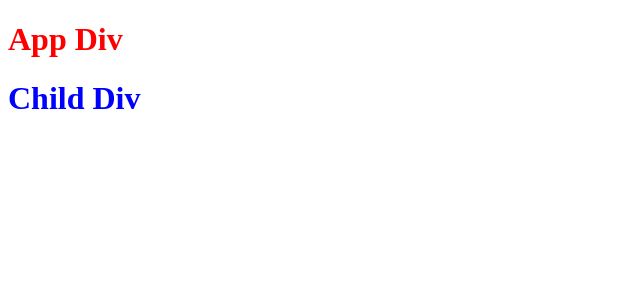
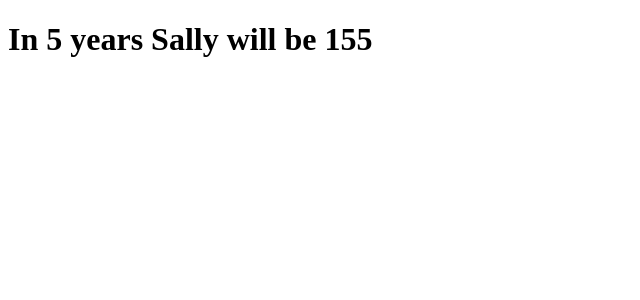
Before and after one commit to Hamm01/Advanced_React_testing, a React (Vite) app in the folder client/: page / in a window 1280 px wide. Shown: the top 300 px of the page, without its empty margins (0-640 px from the left). Built offline with nearby package versions, Linux system fonts and the light colour scheme; the HTML template or start-up script is replaced by a standard one.

Commit message:
How to add Prop-types to project ,, used in component, to check the typesafety, it will provide warning in console when wrong value for props are used

```diff
--- a/client/package.json
+++ b/client/package.json
@@ -11,6 +11,7 @@
   },
   "dependencies": {
     "date-fns": "^3.3.1",
+    "prop-types": "^15.8.1",
     "react": "^18.2.0",
     "react-dom": "^18.2.0",
     "styled-components": "^6.1.8"
--- a/client/src/App.jsx
+++ b/client/src/App.jsx
@@ -1,13 +1,9 @@
-import { Child } from './Child'
-import styled from 'styled-components'
+import Component from './Component'
+
 export default function App() {
-  const RedHone = styled.h1`
-    color: red;
-  `
   return (
     <>
-      <RedHone>App Div </RedHone>
-      <Child />
+      <Component name="Sally" age="15" />
     </>
   )
 }
--- a/client/src/Child.jsx
+++ /dev/null
@@ -1,8 +0,0 @@
-import styled from 'styled-components'
-
-export function Child() {
-  const Blueone = styled.h1`
-    color: blue;
-  `
-  return <Blueone>Child Div</Blueone>
-}
--- /dev/null
+++ b/client/src/Component.jsx
@@ -0,0 +1,17 @@
+import PropTypes from 'prop-types'
+function Component({ name, age }) {
+  return (
+    <>
+      <h1>
+        In 5 years {name} will be {age + 5}
+      </h1>
+    </>
+  )
+}
+
+Component.propTypes = {
+  name: PropTypes.string,
+  age: PropTypes.number
+}
+
+export default Component
```
Also changed, not shown: client/src/README.md, 1 other file (tests, documents, lock files or other folders).
